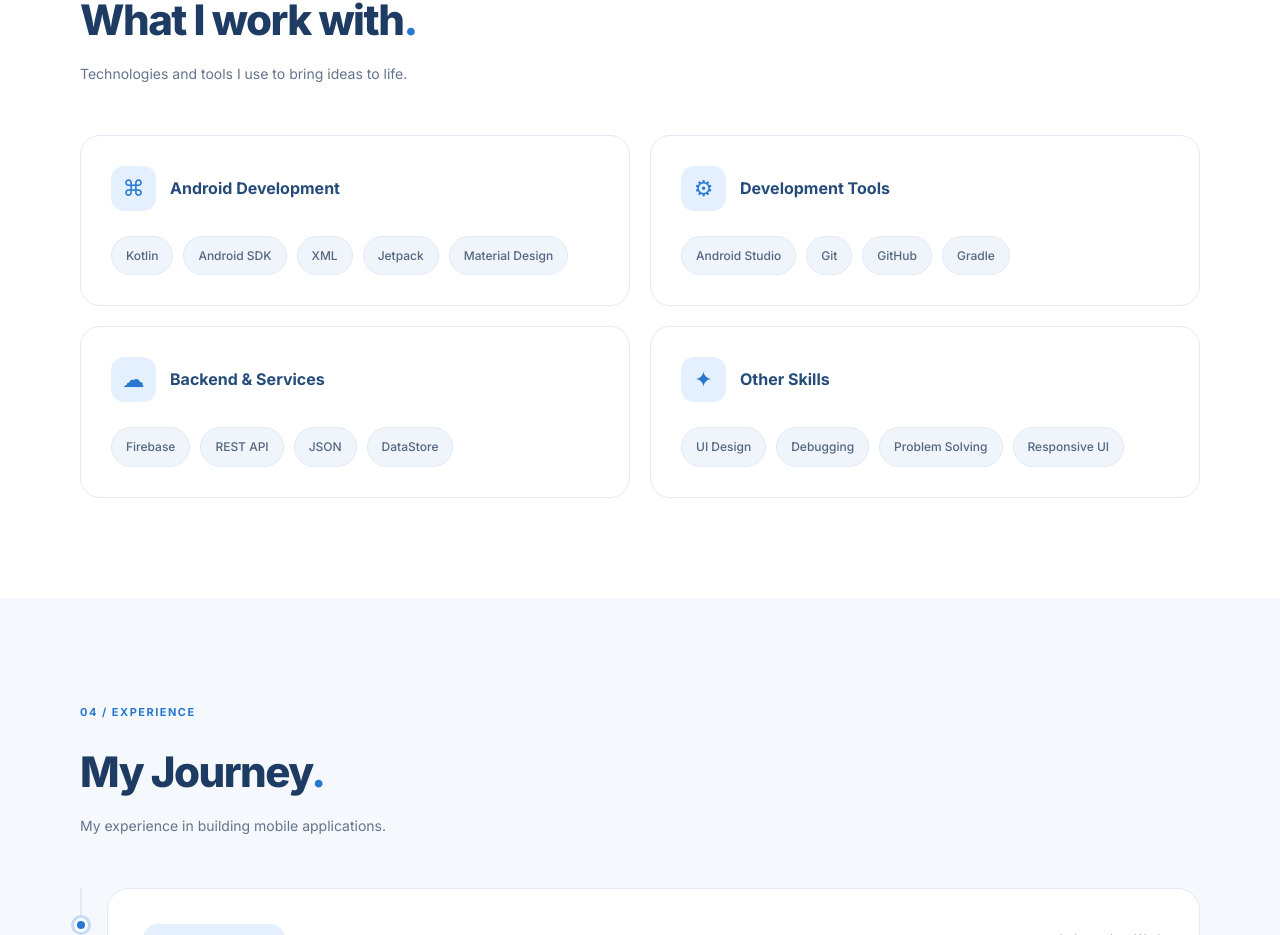
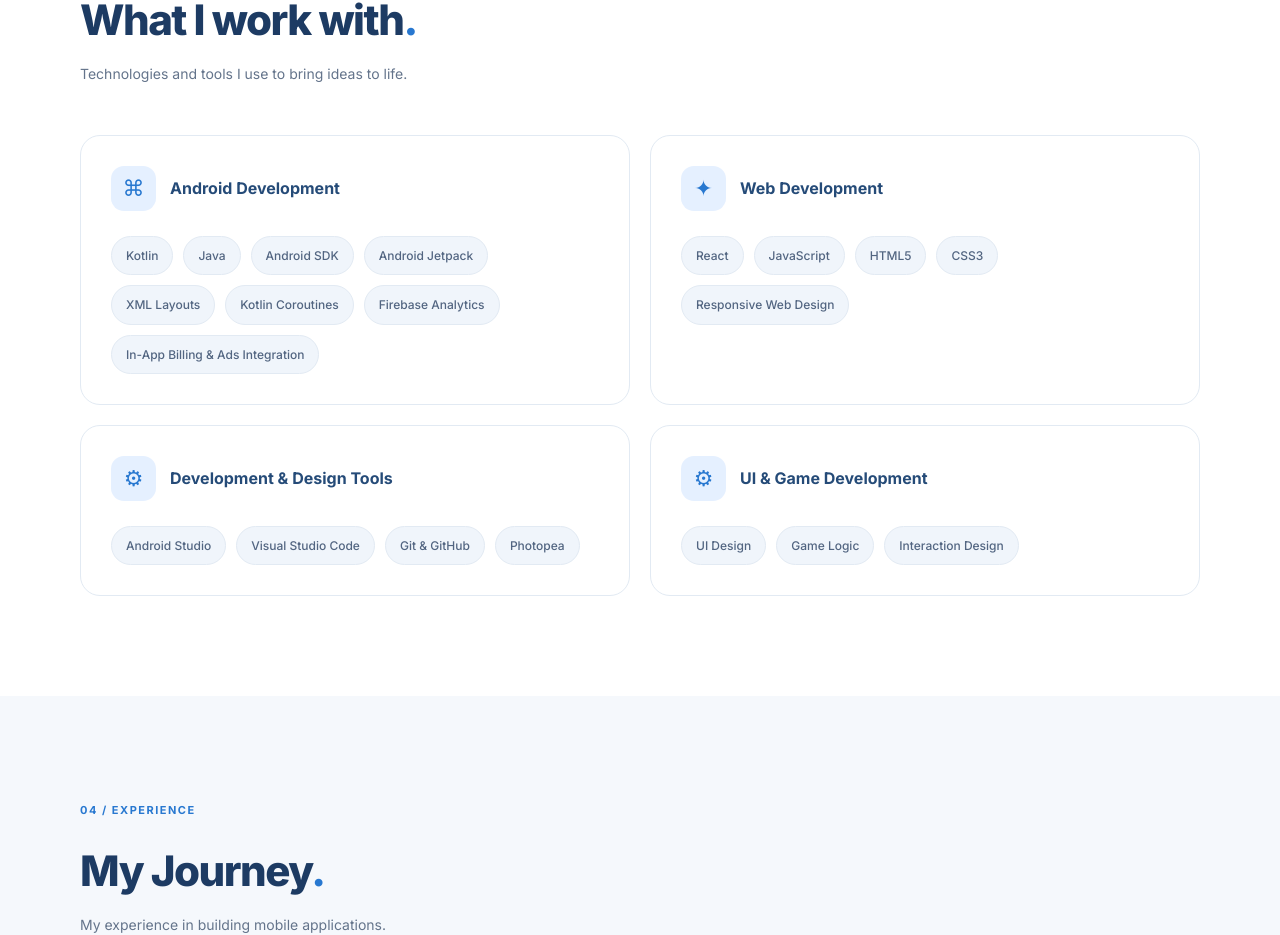
Before and after one commit to sasemanmanzar/personal-portfolio, a React (Create React App) app: page / in a window 1280 px wide. Shown: the part 1577-2512 px from the top of the page. Built offline with nearby package versions, Linux system fonts and the light colour scheme.

Commit message:
Set Content for Skill

```diff
--- a/src/App.js
+++ b/src/App.js
@@ -246,19 +246,20 @@ function App() {
           <div className="container skills-container">
 
             <div className="skills-heading">
-              <span className="section-label">03 / MY SKILLS</span>
+              <span className="section-label">{content.skill.label}</span>
 
               <h2>
-                What I work with<span>.</span>
+                {content.skill.heading1}<span>.</span>
               </h2>
 
               <p>
-                Technologies and tools I use to bring ideas to life.
+                {content.skill.heading2}
               </p>
             </div>
 
             <div className="skills-grid">
 
+              {/* Android Development */}
               <div className="skill-box">
                 <div className="skill-title">
                   <span className="skill-icon">⌘</span>
@@ -267,28 +268,68 @@ function App() {
 
                 <div className="skill-tags">
                   <span>Kotlin</span>
+                  <span>Java</span>
                   <span>Android SDK</span>
-                  <span>XML</span>
-                  <span>Jetpack</span>
-                  <span>Material Design</span>
+                  {/* <span>Android Jetpack(DataStore, Lifecycle)</span> */}
+                  <span>Android Jetpack</span>
+                  {/* <span>Android XML Layouts</span> */}
+                  <span>XML Layouts</span>
+                  <span>Kotlin Coroutines</span>
+                  <span>Firebase Analytics</span>
+                  <span>In-App Billing & Ads Integration</span>
                 </div>
               </div>
 
+              {/* Web Development */}
+              <div className="skill-box">
+                <div className="skill-title">
+                  <span className="skill-icon">✦</span>
+                  <h3>Web Development</h3>
+                </div>
+
+                <div className="skill-tags">
+                  <span>React</span>
+                  <span>JavaScript</span>
+                  <span>HTML5</span>
+                  <span>CSS3</span>
+                  <span>Responsive Web Design</span>
+                </div>
+              </div>
+
+              {/* Libraries & Technologies */}
+              {/* <div className="skill-box">
+                <div className="skill-title">
+                  <span className="skill-icon">✦</span>
+                  <h3>Libraries & Technologies</h3>
+                </div>
+
+                <div className="skill-tags">
+                  <span>DataStore</span>
+                  <span>Coroutines</span>
+                  <span>Firebase Analytics</span>
+                  <span>Gradle</span>
+                  <span>MediaPlayer</span>
+                  <span>SoundPool</span>
+                </div>
+              </div> */}
+
+              {/* Development & Design Tools */}
               <div className="skill-box">
                 <div className="skill-title">
                   <span className="skill-icon">⚙</span>
-                  <h3>Development Tools</h3>
+                  <h3>Development & Design Tools</h3>
                 </div>
 
                 <div className="skill-tags">
                   <span>Android Studio</span>
-                  <span>Git</span>
-                  <span>GitHub</span>
-                  <span>Gradle</span>
+                  <span>Visual Studio Code</span>
+                  <span>Git & GitHub</span>
+                  <span>Photopea</span>
                 </div>
               </div>
 
-              <div className="skill-box">
+              {/* Backend & Services */}
+              {/* <div className="skill-box">
                 <div className="skill-title">
                   <span className="skill-icon">☁</span>
                   <h3>Backend & Services</h3>
@@ -300,19 +341,29 @@ function App() {
                   <span>JSON</span>
                   <span>DataStore</span>
                 </div>
-              </div>
+              </div> */}
 
+              {/* Design & Creative Development */}
+              {/* Other Skills */}
+              {/* UI & Game Development */}
               <div className="skill-box">
                 <div className="skill-title">
-                  <span className="skill-icon">✦</span>
-                  <h3>Other Skills</h3>
+                  <span className="skill-icon">⚙</span>
+                  <h3>UI & Game Development</h3>
                 </div>
 
                 <div className="skill-tags">
                   <span>UI Design</span>
-                  <span>Debugging</span>
-                  <span>Problem Solving</span>
-                  <span>Responsive UI</span>
+                  <span>Game Logic</span>
+                  {/* <span>UI & Interaction Design</span> */}
+                  <span>Interaction Design</span>
+                  {/* <span>Debugging</span> */}
+                  {/* <span>Problem Solving</span> */}
+                  {/* <span>Responsive UI</span> */}
+                  {/* <span>UI Animations</span> */}
+                  {/* <span>Audio Integration</span> */}
+                  {/* <span>Graphic Editing</span> */}
+                  {/* <span>Interaction & Animation Design</span> */}
                 </div>
               </div>
 
--- a/src/content.js
+++ b/src/content.js
@@ -44,6 +44,13 @@ const content = {
 
   },
 
+  skill: {
+    label:"03 / MY SKILLS",
+    heading1:"What I work with",
+    heading2:"Technologies and tools I use to bring ideas to life.",
+
+  },
+
 
 };
 
```
